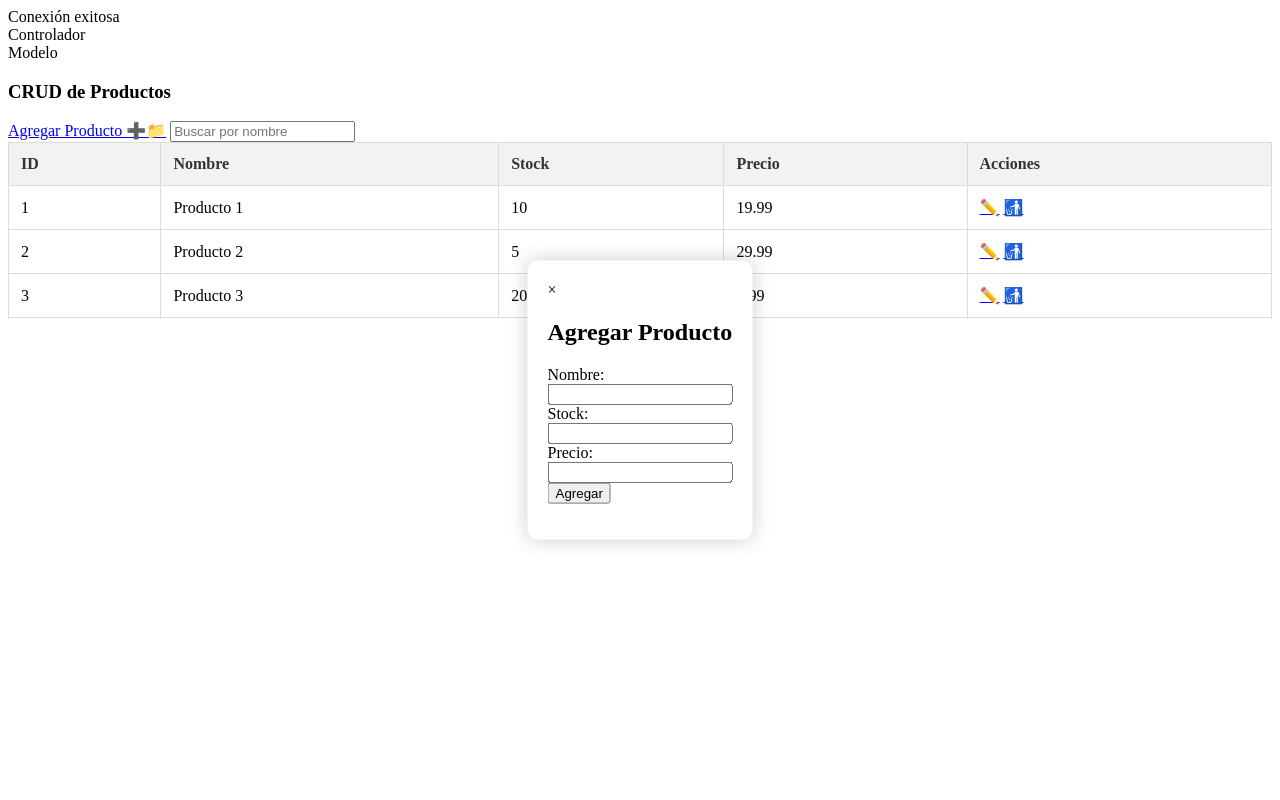
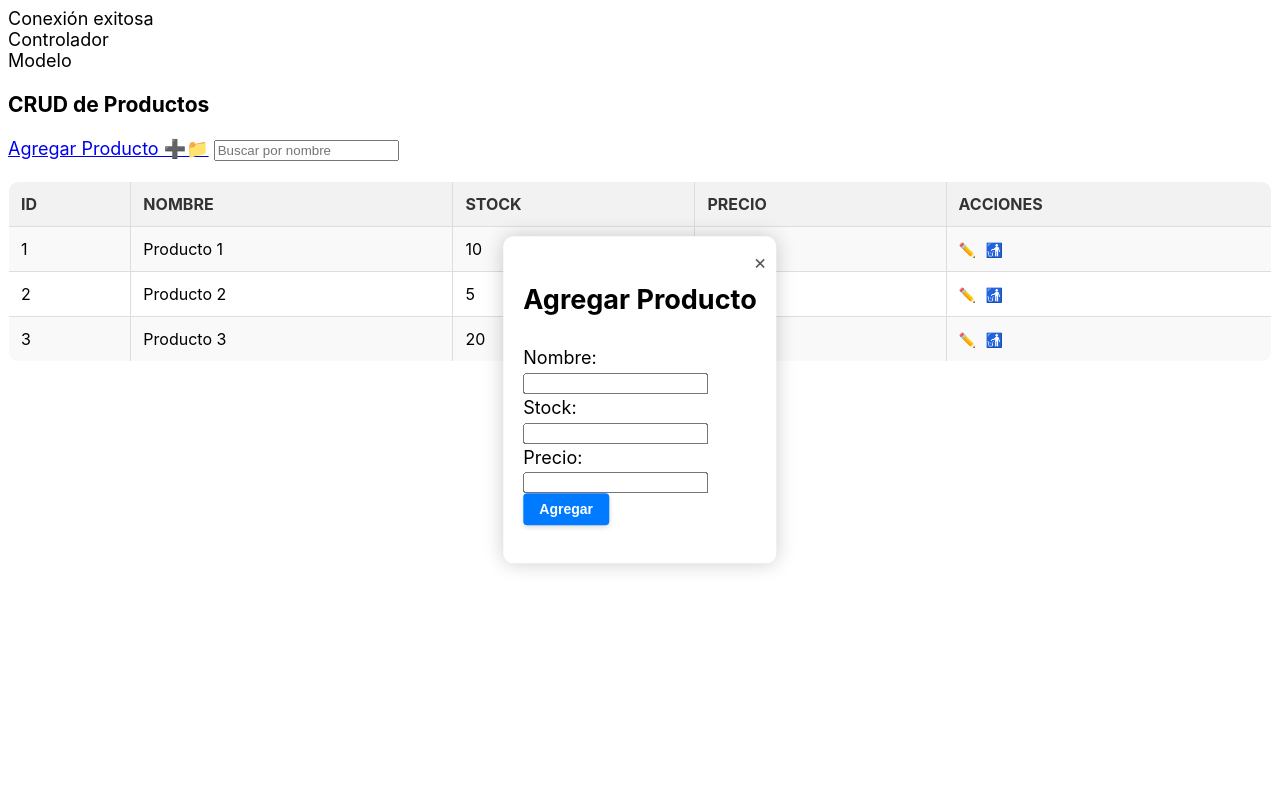
Before and after one commit to pinpaoweb/crud2, a PHP site: page /index.php?accion=modalAdd in a window 1280 px wide. Run offline with PHP 8.4, Linux system fonts and the light colour scheme; data comes from the database, SQL or seed files in the repository.

Commit message:
7_Siete:Estilos Avanzados

```diff
--- /dev/null
+++ b/Publico/estilosA.css
@@ -0,0 +1,127 @@
+/* Estilos generales para la página */
+body {
+    font-family: 'Inter', sans-serif;
+    color-scheme: light dark;
+    font-size: 18px;
+}
+
+/* Estilos para la tabla */
+.table {
+    width: 100%;
+    border-collapse: collapse;
+    margin-top: 20px;
+    border-radius: 10px;
+    overflow: hidden;
+}
+
+/* Estilos para las celdas de la tabla */
+.table th, .table td {
+    border: 1px solid #ddd;
+    padding: 12px;
+    text-align: left;
+}
+
+/* Estilos para los encabezados de la tabla */
+.table th {
+    background-color: #f2f2f2;
+    color: #333;
+    text-transform: uppercase;
+    font-weight: bold;
+}
+
+/* Estilos para filas impares de la tabla */
+.table tbody tr:nth-child(odd) {
+    background-color: #f9f9f9;
+}
+
+/* Estilos para enlaces dentro de las celdas de la tabla */
+.table td a {
+    text-decoration: none;
+    margin-right: 5px;
+    color: #333;
+    transition: color 0.3s ease;
+    font-size: 14px;
+}
+
+/* Estilos para enlaces al pasar el ratón */
+.table td a:hover {
+    color: #000;
+}
+
+/* Estilos para filas de la tabla al pasar el ratón */
+.table tbody tr:hover {
+    background-color: #d4edda;
+}
+
+/* Estilos para botones y enlaces al pasar el ratón */
+button, a:hover {
+    display: inline-block;
+    padding: 8px 16px; /* Reducido */
+    font-size: 14px; /* Reducido */
+    font-weight: 600;
+    text-align: center;
+    text-decoration: none;
+    color: #fff;
+    background-color: #007BFF;
+    border: none;
+    border-radius: 4px;
+    transition: background-color 0.2s ease; /* Reducido */
+    box-shadow: 0 2px 5px rgba(0, 0, 0, 0.15);
+}
+
+/* Estilos para el modal */
+.modal {
+    display: none;
+    position: fixed;
+    top: 50%;
+    left: 50%;
+    transform: translate(-50%, -50%);
+    background-color: #fff;
+    padding: 20px;
+    border-radius: 10px;
+    box-shadow: 0 0 20px rgba(0, 0, 0, 0.2);
+    z-index: 9999;
+    max-width: 90%;
+    animation: modalFadeIn 0.5s forwards;
+}
+
+/* Estilos para el overlay */
+.overlay {
+    display: none;
+    position: fixed;
+    top: 0;
+    left: 0;
+    width: 100%;
+    height: 100%;
+    background-color: rgba(0, 0, 0, 0.5);
+    z-index: 9998;
+}
+
+/* Estilos para el contenido del modal */
+.modal-content {
+    max-width: 500px;
+    margin: 0 auto;
+    line-height: 1.6;
+}
+
+/* Estilos para el botón de cierre del modal */
+.close {
+    position: absolute;
+    top: 10px;
+    right: 10px;
+    font-size: 20px;
+    color: #555;
+    cursor: pointer;
+    transition: color 0.3s ease;
+}
+
+/* Estilos para el botón de cierre al pasar el ratón */
+.close:hover {
+    color: #333;
+}
+
+/* Animación de aparición del modal */
+@keyframes modalFadeIn {
+    from { opacity: 0; transform: translate(-50%, -60%); }
+    to { opacity: 1; transform: translate(-50%, -50%); }
+}
--- a/index.php
+++ b/index.php
@@ -1,4 +1,4 @@
-<link rel="stylesheet" href="publico/estilos.css">
+<link rel="stylesheet" href="publico/estilosA.css">
 
 <?php
 require_once 'configuracion/conexion.php';
```
